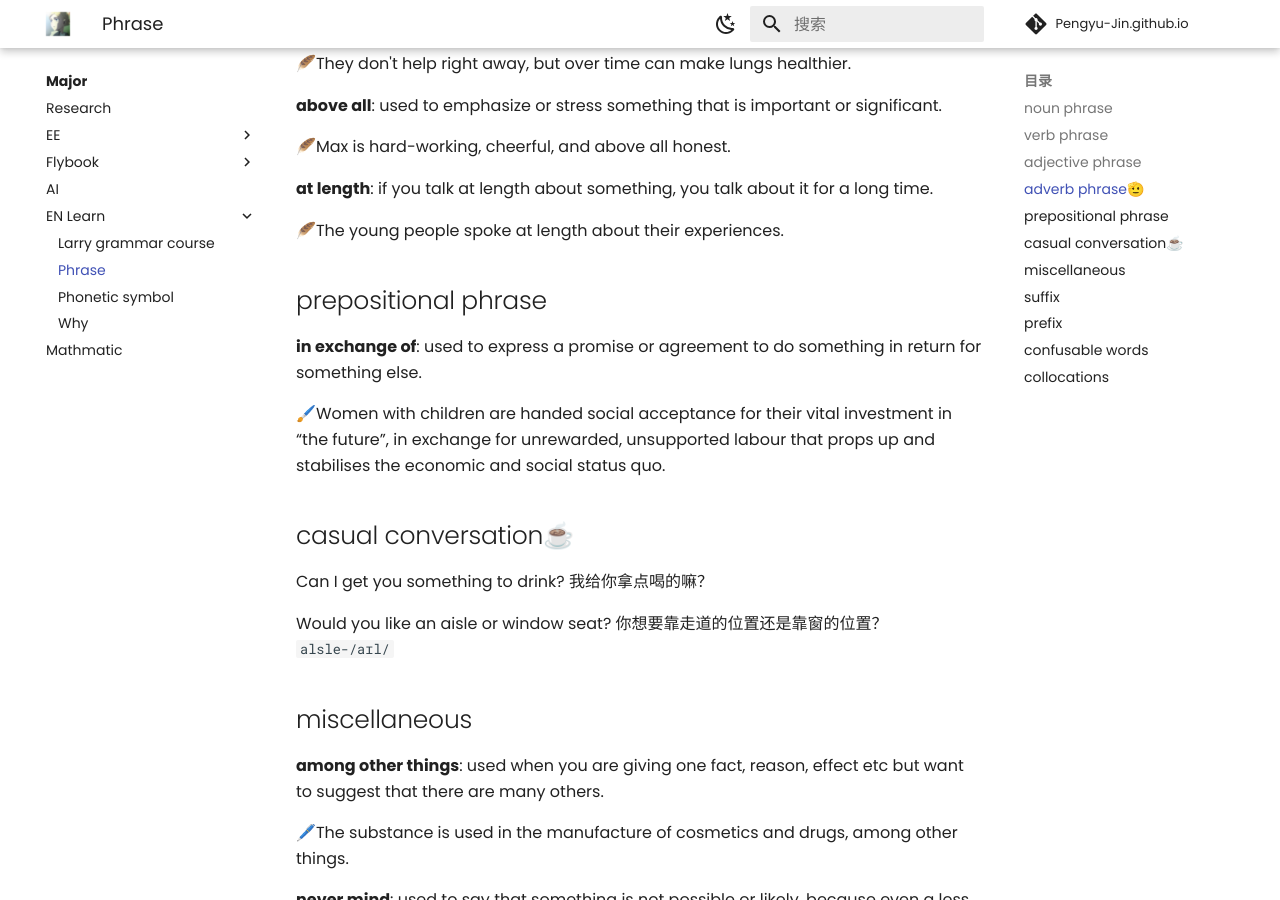
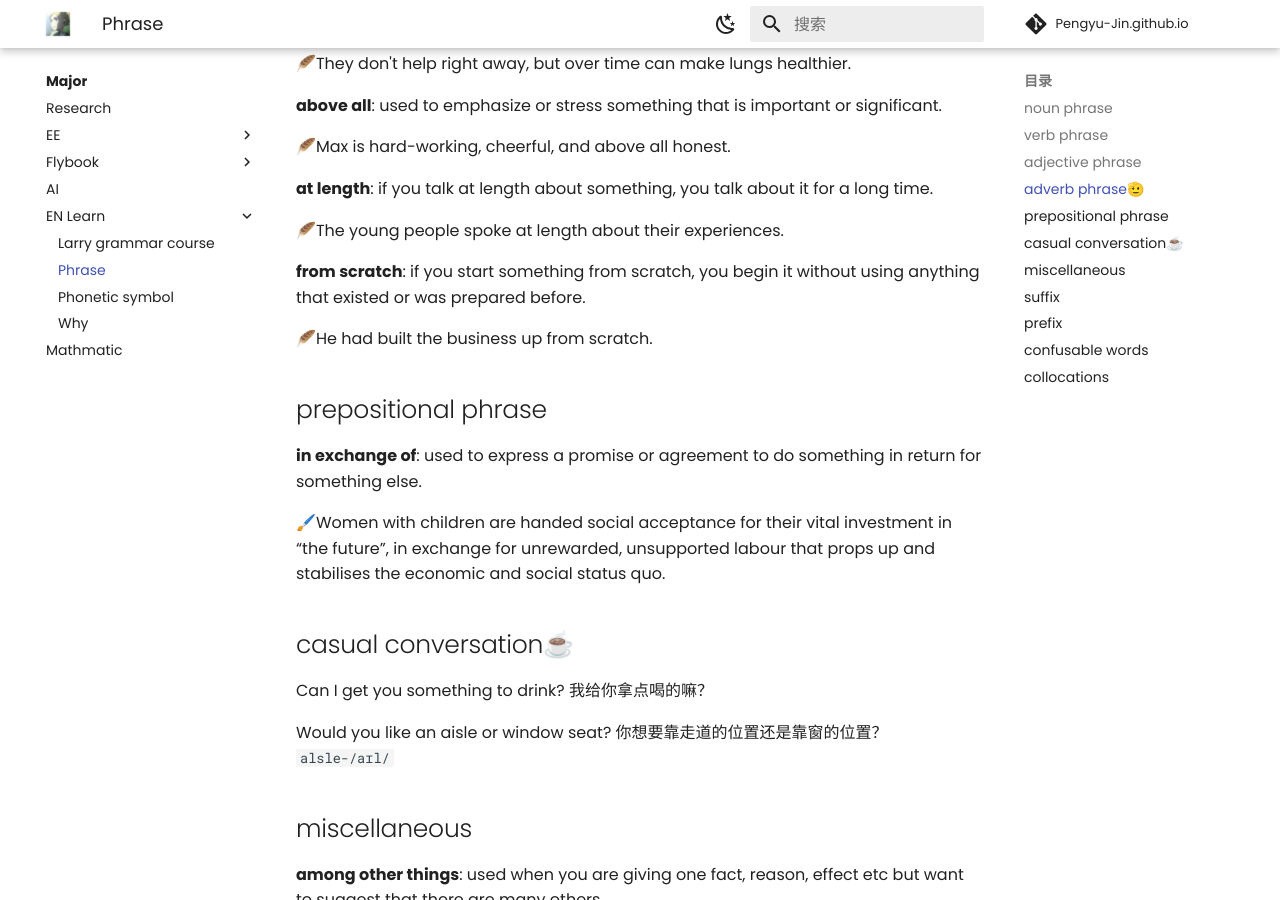
Before and after one commit to Pengyu-Jin/Pengyu-Jin.github.io, an MkDocs documentation site: the page built from docs/major/EN-learn/phrase.md, in a window 1280 px wide and 900 px high, scrolled down 2213 px. Built offline with MkDocs 1.6.1 and Material for MkDocs 9.7.7, drawn with Linux system fonts in a browser that asks for light colours; comment, search, counter and statistics services are not loaded.

Commit message:
20250131

```diff
--- a/docs/major/EN-learn/phrase.md
+++ b/docs/major/EN-learn/phrase.md
@@ -73,6 +73,10 @@
 **at length**: if you talk at length about something, you talk about it for a long time.
 
 🪶The young people spoke at length about their experiences.
+
+**from scratch**: if you start something from scratch, you begin it without using anything that existed or was prepared before.
+
+🪶He had built the business up from scratch.
 
 ## prepositional phrase
 
```
Also changed, not shown: docs/interest/digital technology/pt.md (+4 -0 lines).
